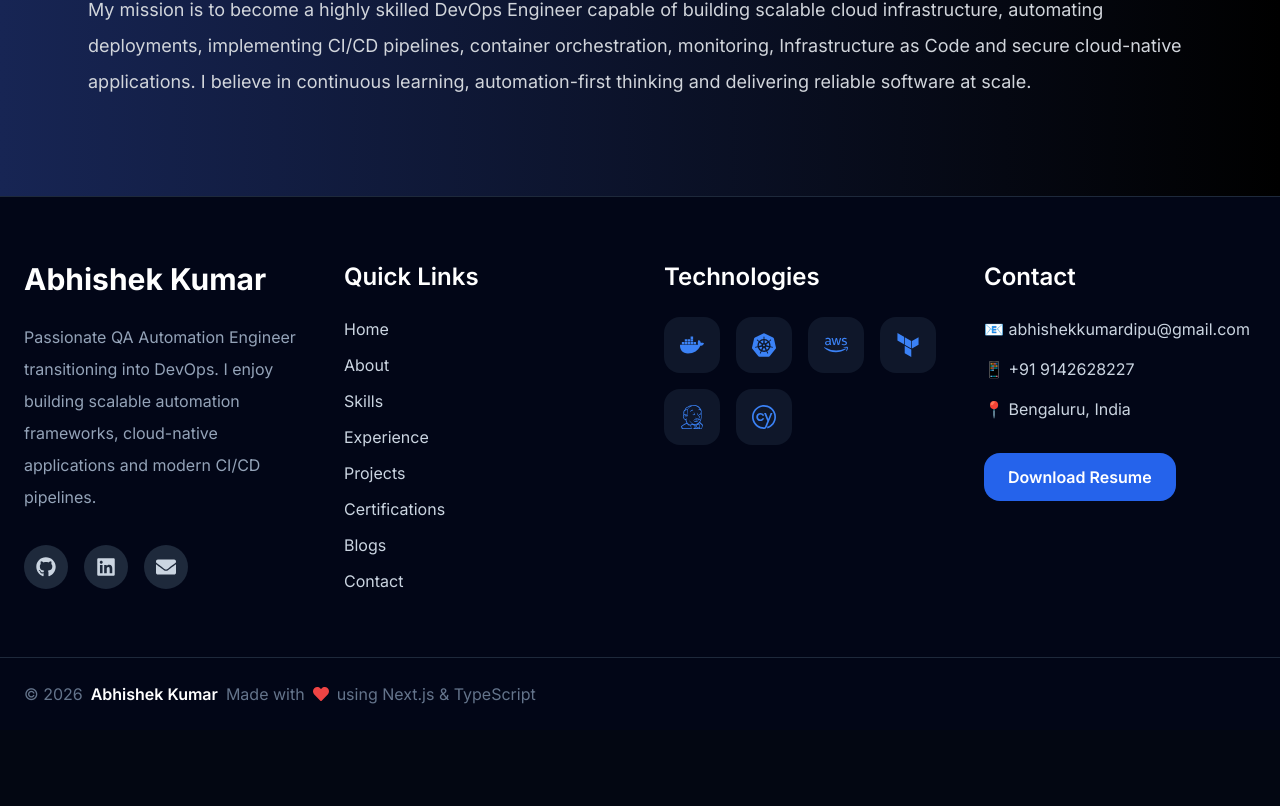
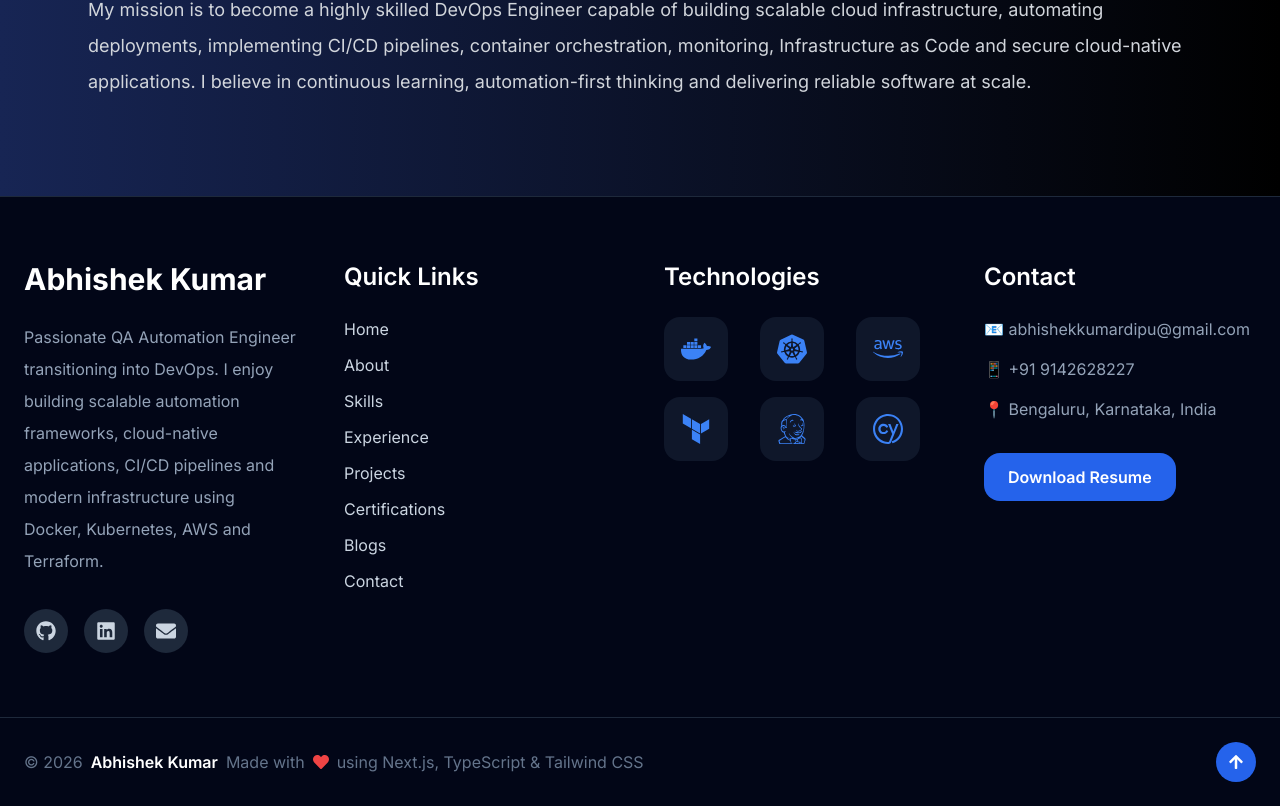
Before and after one commit to itsabhishekme/Abhishek-Portfolio, a Next.js app: page /about in a window 1280 px wide. Shown: the part 2456-3262 px from the top of the page. Before the commit the page ends 3186 px from the top, so only its background shows below. Built offline with nearby package versions, Linux system fonts and the light colour scheme.

Commit message:
QA Automation → DevOps

```diff
--- a/app/layout.tsx
+++ b/app/layout.tsx
@@ -1,13 +1,10 @@
 import type { Metadata, Viewport } from "next";
 import { Inter, Poppins } from "next/font/google";
-
 import "./globals.css";
-
 import Navbar from "@/components/layout/Navbar";
 import Footer from "@/components/layout/Footer";
 import ScrollProgress from "@/components/layout/ScrollProgress";
 import ThemeProvider from "@/context/ThemeContext";
-
 import { Toaster } from "react-hot-toast";
 
 const inter = Inter({
@@ -18,29 +15,19 @@ const inter = Inter({
 
 const poppins = Poppins({
   subsets: ["latin"],
-  weight: [
-    "300",
-    "400",
-    "500",
-    "600",
-    "700",
-    "800",
-  ],
+  weight: ["300", "400", "500", "600", "700", "800"],
   variable: "--font-poppins",
   display: "swap",
 });
 
 export const metadata: Metadata = {
   metadataBase: new URL("https://abhishekkumar.dev"),
-
   title: {
     default: "Abhishek Kumar | DevOps Engineer Portfolio",
     template: "%s | Abhishek Kumar",
   },
-
   description:
     "Professional Portfolio of Abhishek Kumar. DevOps Engineer, QA Automation Engineer, AWS, Docker, Kubernetes, Terraform, Jenkins, Cypress, Playwright, Linux, Git, SQL.",
-
   keywords: [
     "Abhishek Kumar",
     "Portfolio",
@@ -60,18 +47,14 @@ export const metadata: Metadata = {
     "TypeScript",
     "QA Engineer",
   ],
-
   authors: [
     {
       name: "Abhishek Kumar",
       url: "https://abhishekkumar.dev",
     },
   ],
-
   creator: "Abhishek Kumar",
-
   publisher: "Abhishek Kumar",
-
   robots: {
     index: true,
     follow: true,
@@ -82,7 +65,6 @@ export const metadata: Metadata = {
       noimageindex: false,
     },
   },
-
   openGraph: {
     type: "website",
     locale: "en_US",
@@ -90,9 +72,7 @@ export const metadata: Metadata = {
     title: "Abhishek Kumar Portfolio",
     description:
       "DevOps Engineer | QA Automation Engineer | AWS | Docker | Kubernetes | Terraform",
-
     siteName: "Abhishek Kumar",
-
     images: [
       {
         url: "/images/profile.png",
@@ -102,25 +82,19 @@ export const metadata: Metadata = {
       },
     ],
   },
-
   twitter: {
     card: "summary_large_image",
     title: "Abhishek Kumar Portfolio",
-
     description:
       "DevOps Engineer | QA Automation Engineer | AWS | Docker | Kubernetes",
-
     creator: "@abhishekkumar",
-
     images: ["/images/profile.png"],
   },
-
   icons: {
     icon: "/favicon.ico",
     shortcut: "/favicon.ico",
     apple: "/favicon.ico",
   },
-
   category: "Technology",
 };
 
@@ -136,36 +110,20 @@ export default function RootLayout({
   children: React.ReactNode;
 }>) {
   return (
-    <html
-      lang="en"
-      suppressHydrationWarning
-    >
+    <html lang="en" suppressHydrationWarning>
       <body
-        className={`
-          ${inter.variable}
-          ${poppins.variable}
-          text-gray-900
-          antialiased
-          min-h-screen
-          flex
-          flex-col
-        `}
+        className={`${inter.variable} ${poppins.variable} min-h-screen flex flex-col text-gray-900 antialiased`}
       >
         <ThemeProvider>
-
-          {/* Scroll Progress */}
           <ScrollProgress />
 
-          {/* Navigation */}
           <Navbar />
 
-          {/* Toast Notifications */}
           <Toaster
             position="top-right"
             reverseOrder={false}
             toastOptions={{
               duration: 3000,
-
               style: {
                 borderRadius: "12px",
                 background: "#1f2937",
@@ -174,21 +132,11 @@ export default function RootLayout({
             }}
           />
 
-          {/* Main Content */}
-          <main
-            className="
-              flex-1
-              w-full
-              overflow-x-hidden
-              scroll-smooth
-            "
-          >
+          <main className="flex-1 w-full overflow-x-hidden scroll-smooth">
             {children}
           </main>
 
-          {/* Footer */}
           <Footer />
-
         </ThemeProvider>
       </body>
     </html>
--- a/app/page.tsx
+++ b/app/page.tsx
@@ -2,103 +2,77 @@ import Hero from "@/components/hero/Hero";
 import About from "@/components/about/About";
 import Education from "@/components/about/Education";
 import CareerTransition from "@/components/about/CareerTransition";
-
 import SkillGrid from "@/components/skills/SkillGrid";
 import TechStack from "@/components/skills/TechStack";
-
 import TimelineCard from "@/components/experience/TimelineCard";
-
 import ProjectGrid from "@/components/projects/ProjectGrid";
-
 import CertificateGrid from "@/components/certifications/CertificateGrid";
-
 import ContactInfo from "@/components/contact/ContactInfo";
 import ContactForm from "@/components/contact/ContactForm";
 
 export default function Home() {
   return (
     <main className="overflow-x-hidden">
-
-      {/* Hero */}
       <section id="home">
         <Hero />
       </section>
 
-      {/* About */}
-      <section
-        id="about"
-        className="py-24"
-      >
+      <section id="about" className="py-24">
         <About />
       </section>
 
-      {/* Education */}
       <section
         id="education"
-        className="py-24 bg-slate-50 dark:bg-slate-900"
+        className="bg-slate-50 py-24 dark:bg-slate-900"
       >
         <Education />
       </section>
 
-      {/* Career Transition */}
-      <section
-        id="transition"
-        className="py-24"
-      >
+      <section id="transition" className="py-24">
         <CareerTransition />
       </section>
 
-      {/* Skills */}
       <section
         id="skills"
-        className="py-24 bg-slate-50 dark:bg-slate-900"
+        className="bg-slate-50 py-24 dark:bg-slate-900"
       >
         <SkillGrid />
       </section>
 
-      {/* Tech Stack */}
-      <section
-        id="tech-stack"
-        className="py-24"
-      >
+      <section id="tech-stack" className="py-24">
         <TechStack />
       </section>
 
-      {/* Experience */}
       <section
         id="experience"
-        className="py-24 bg-slate-50 dark:bg-slate-900"
+        className="bg-slate-50 py-24 dark:bg-slate-900"
       >
-        <TimelineCard year={""} title={""} company={""} location={""} description={""} />
+        <TimelineCard
+          year=""
+          title=""
+          company=""
+          location=""
+          description=""
+        />
       </section>
 
-      {/* Projects */}
-      <section
-        id="projects"
-        className="py-24"
-      >
+      <section id="projects" className="py-24">
         <ProjectGrid />
       </section>
 
-      {/* Certifications */}
       <section
         id="certifications"
-        className="py-24 bg-slate-50 dark:bg-slate-900"
+        className="bg-slate-50 py-24 dark:bg-slate-900"
       >
         <CertificateGrid />
       </section>
 
-      {/* Contact */}
-      <section
-        id="contact"
-        className="py-24"
-      >
-        <div className="container mx-auto px-6 grid lg:grid-cols-2 gap-16">
+      <section id="contact" className="py-24">
+        <div className="container mx-auto grid gap-16 px-6 lg:grid-cols-2">
           <ContactInfo />
           <ContactForm />
         </div>
       </section>
-
     </main>
   );
 }
--- a/components/layout/Footer.tsx
+++ b/components/layout/Footer.tsx
@@ -58,35 +58,37 @@ export default function Footer() {
     },
   ];
 
+  const scrollToTop = () => {
+    window.scrollTo({
+      top: 0,
+      behavior: "smooth",
+    });
+  };
+
   return (
     <footer className="border-t border-slate-800 bg-slate-950 text-slate-300">
       {/* Top Section */}
-
       <div className="container mx-auto px-6 py-16">
-
         <div className="grid gap-12 lg:grid-cols-4">
-
           {/* About */}
-
           <div>
-
             <h2 className="text-3xl font-bold text-white">
               Abhishek Kumar
             </h2>
 
             <p className="mt-6 leading-8 text-slate-400">
-              Passionate QA Automation Engineer transitioning into
-              DevOps. I enjoy building scalable automation frameworks,
-              cloud-native applications and modern CI/CD pipelines.
+              Passionate QA Automation Engineer transitioning into DevOps.
+              I enjoy building scalable automation frameworks, cloud-native
+              applications, CI/CD pipelines and modern infrastructure using
+              Docker, Kubernetes, AWS and Terraform.
             </p>
 
             <div className="mt-8 flex gap-4">
-
               <a
                 href="https://github.com/"
                 target="_blank"
                 rel="noopener noreferrer"
-                className="rounded-full bg-slate-800 p-3 text-xl transition hover:bg-blue-600 hover:text-white"
+                className="rounded-full bg-slate-800 p-3 text-xl transition-all duration-300 hover:-translate-y-1 hover:bg-blue-600 hover:text-white"
               >
                 <FaGithub />
               </a>
@@ -95,141 +97,104 @@ export default function Footer() {
                 href="https://linkedin.com/"
                 target="_blank"
                 rel="noopener noreferrer"
-                className="rounded-full bg-slate-800 p-3 text-xl transition hover:bg-blue-600 hover:text-white"
+                className="rounded-full bg-slate-800 p-3 text-xl transition-all duration-300 hover:-translate-y-1 hover:bg-blue-600 hover:text-white"
               >
                 <FaLinkedin />
               </a>
 
               <a
                 href="mailto:abhishekkumardipu@gmail.com"
-                className="rounded-full bg-slate-800 p-3 text-xl transition hover:bg-blue-600 hover:text-white"
+                className="rounded-full bg-slate-800 p-3 text-xl transition-all duration-300 hover:-translate-y-1 hover:bg-blue-600 hover:text-white"
               >
                 <FaEnvelope />
               </a>
-
             </div>
-
           </div>
 
           {/* Navigation */}
-
           <div>
-
             <h3 className="mb-6 text-2xl font-semibold text-white">
               Quick Links
             </h3>
 
             <ul className="space-y-3">
-
               {quickLinks.map((item) => (
-
                 <li key={item.title}>
-
                   <Link
                     href={item.href}
-                    className="transition hover:text-blue-400"
+                    className="transition duration-300 hover:pl-2 hover:text-blue-400"
                   >
                     {item.title}
                   </Link>
-
                 </li>
-
               ))}
-
             </ul>
-
           </div>
 
           {/* Technologies */}
-
           <div>
-
             <h3 className="mb-6 text-2xl font-semibold text-white">
               Technologies
             </h3>
 
-            <div className="grid grid-cols-4 gap-4">
-
+            <div className="grid grid-cols-3 gap-4">
               {technologies.map((tech) => (
-
                 <div
                   key={tech.name}
                   title={tech.name}
-                  className="flex h-14 w-14 items-center justify-center rounded-xl bg-slate-900 text-2xl text-blue-500 transition hover:bg-blue-600 hover:text-white"
+                  className="flex h-16 w-16 items-center justify-center rounded-xl bg-slate-900 text-3xl text-blue-500 transition-all duration-300 hover:scale-110 hover:bg-blue-600 hover:text-white"
                 >
                   {tech.icon}
                 </div>
-
               ))}
-
             </div>
-
           </div>
 
           {/* Contact */}
-
           <div>
-
             <h3 className="mb-6 text-2xl font-semibold text-white">
               Contact
             </h3>
 
-            <div className="space-y-4">
-
-              <p>
-                📧 abhishekkumardipu@gmail.com
-              </p>
-
-              <p>
-                📱 +91 9142628227
-              </p>
-
-              <p>
-                📍 Bengaluru, India
-              </p>
-
+            <div className="space-y-4 text-slate-400">
+              <p>📧 abhishekkumardipu@gmail.com</p>
+              <p>📱 +91 9142628227</p>
+              <p>📍 Bengaluru, Karnataka, India</p>
             </div>
 
             <a
               href="/resume/Abhishek-Kumar-Resume.pdf"
               download
-              className="mt-8 inline-flex rounded-xl bg-blue-600 px-6 py-3 font-semibold text-white transition hover:bg-blue-700"
+              className="mt-8 inline-flex rounded-xl bg-blue-600 px-6 py-3 font-semibold text-white transition-all duration-300 hover:bg-blue-700"
             >
               Download Resume
             </a>
-
           </div>
-
         </div>
-
       </div>
 
       {/* Bottom */}
-
       <div className="border-t border-slate-800">
-
         <div className="container mx-auto flex flex-col items-center justify-between gap-6 px-6 py-6 md:flex-row">
-
-          <p className="flex items-center gap-2 text-center text-slate-500">
-
+          <p className="flex flex-wrap items-center justify-center gap-2 text-center text-slate-500">
             © {currentYear}
-
             <span className="font-semibold text-white">
               Abhishek Kumar
             </span>
-
             Made with
-
             <FaHeart className="text-red-500" />
-
-            using Next.js & TypeScript
-
+            using Next.js, TypeScript & Tailwind CSS
           </p>
 
+          <button
+            onClick={scrollToTop}
+            className="rounded-full bg-blue-600 p-3 text-white transition-all duration-300 hover:-translate-y-1 hover:bg-blue-700"
+            aria-label="Scroll to top"
+          >
+            <FaArrowUp />
+          </button>
         </div>
-
       </div>
-
     </footer>
   );
 }
```
Also changed, not shown: components/hero/Hero.tsx (+34 -84 lines), 1 other file (tests, documents, lock files or other folders).
